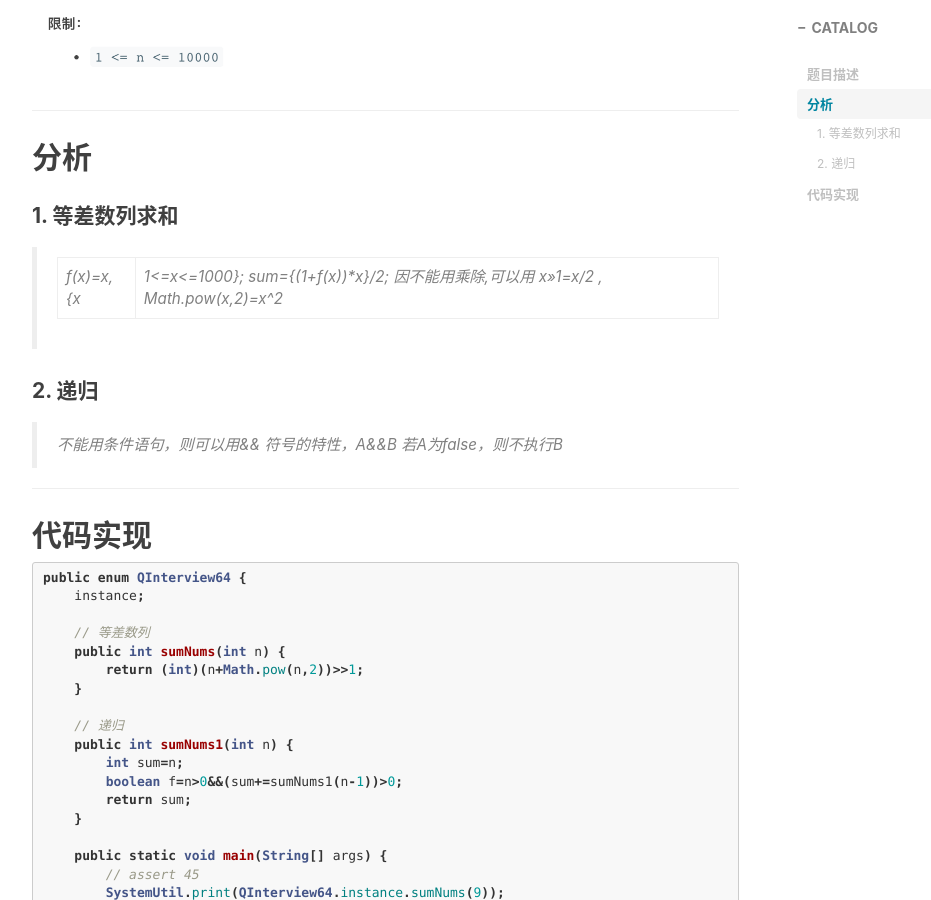
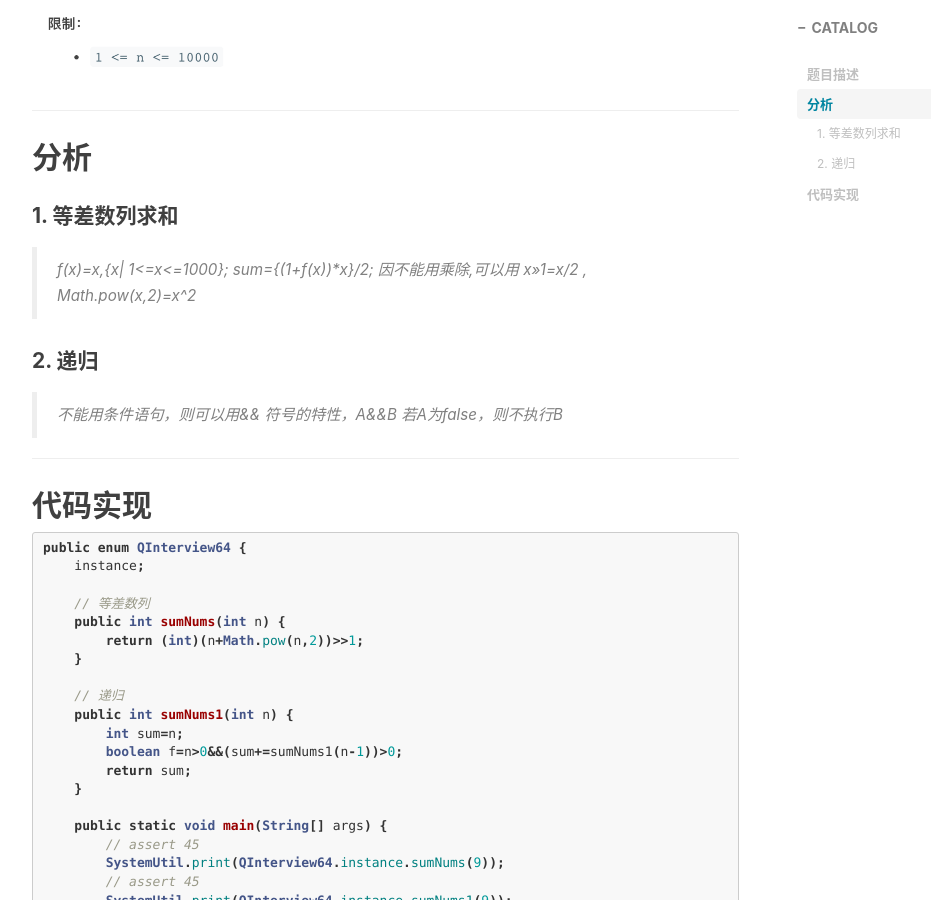
Before and after one commit to whvixd/qilixiang.github.io, a Jekyll site: the page built from _posts/2020-06-02-leetcode-interview-64.md, in a window 1280 px wide and 900 px high, scrolled down 1048 px. Shown: the whole window, without its empty margins (233-1164 px from the left). Built offline with Jekyll 4.4.1, drawn with Linux system fonts in a browser that asks for light colours; nearby versions of some CDN libraries; comment, search, counter and statistics services are not loaded.

```diff
--- a/_posts/2020-06-02-leetcode-interview-64.md
+++ b/_posts/2020-06-02-leetcode-interview-64.md
@@ -25,7 +25,7 @@ tags:
 
 #### 1. 等差数列求和
 
-> f(x)=x,{x|1<=x<=1000}; sum={(1+f(x))*x}/2; 因不能用乘除,可以用 x>>1=x/2 , Math.pow(x,2)=x^2
+> f(x)=x,{x\| 1<=x<=1000}; sum={(1+f(x))*x}/2; 因不能用乘除,可以用 x>>1=x/2 , Math.pow(x,2)=x^2
 
 #### 2. 递归
 
```
